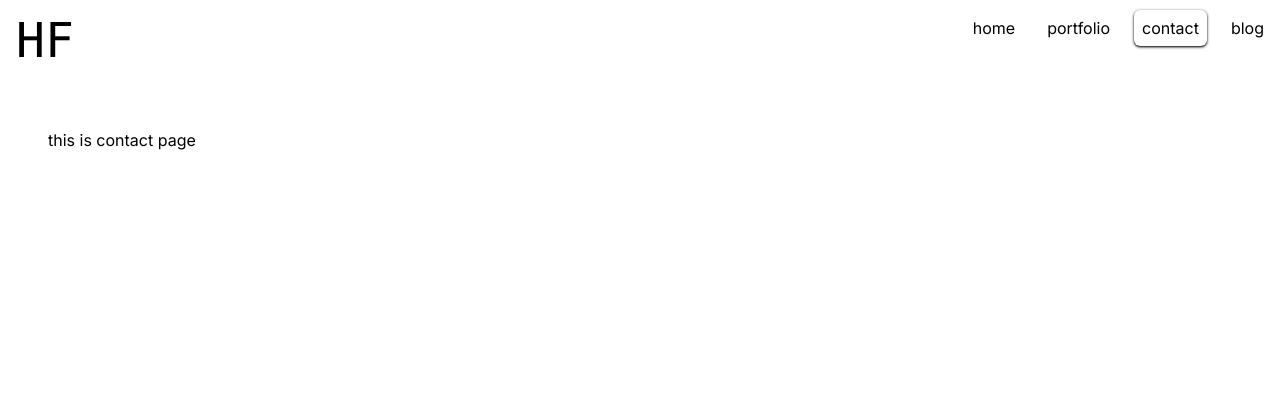
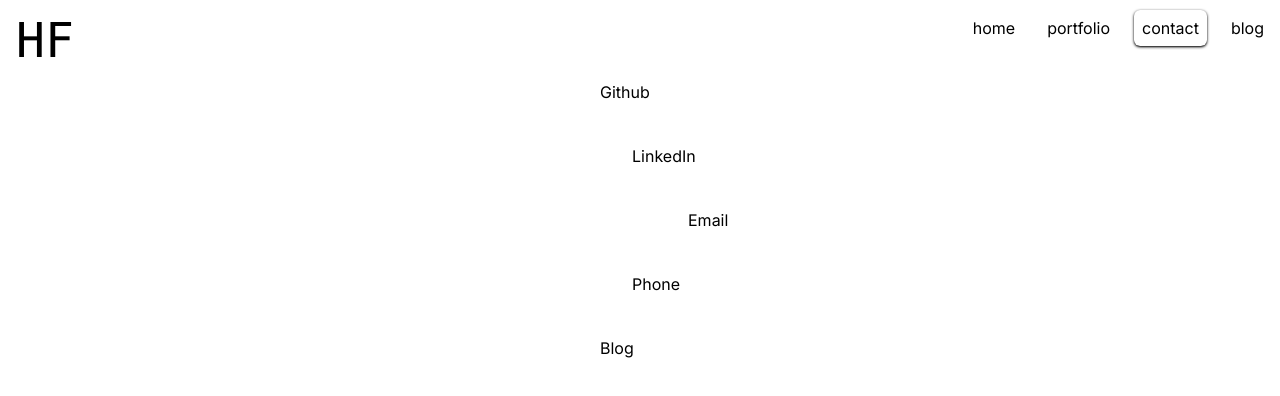
Before and after one commit to halented/personal-site, a Next.js app: page /contact in a window 1280 px wide. Shown: the top 396 px of the page. Built offline with nearby package versions, Linux system fonts and the light colour scheme.

Commit message:
skeleton for contact page

```diff
--- a/app/(home)/contact/page.tsx
+++ b/app/(home)/contact/page.tsx
@@ -1,9 +1,15 @@
 function Page() {
     return (
-        <div>
-            this is contact page
+        <div className="[&>*]:w-24 [&>*]:pb-10 flex flex-col items-center text-left">
+            <div className='pl-2'>Github</div>
+            <div className='pl-10'>LinkedIn</div>
+            <div className='pl-24'>Email</div>
+            <div className='pl-10'>Phone</div>
+            <div className='pl-2'>Blog</div>
         </div>
     );
 }
 
 export default Page;
+
+// github, linkedin, email, phone, dev.to? intsa?
--- a/app/(home)/layout.tsx
+++ b/app/(home)/layout.tsx
@@ -6,7 +6,7 @@ export default function Layout({ children }: { children: React.ReactNode }) {
       <div className="w-full flex-none m-2">
         <Nav />
       </div>
-      <div className="flex-grow p-6 md:overflow-y-auto md:p-12">{children}</div>
+      <div className="">{children}</div>
     </div>
   );
 }
--- a/app/ui/Landing.tsx
+++ b/app/ui/Landing.tsx
@@ -1,6 +1,5 @@
 import Image from "next/image";
 import camping from '../assets/camping.png';
-import dashpoint from '../assets/dashpoint.png';
 import hal from '../assets/hal.jpeg';
 import { buttonStyle } from "../lib/styles";
 
@@ -26,5 +25,3 @@ function Landing() {
 }
 
 export default Landing;
-// /Users/halfriday/Documents/dev/personal-site/app/assets/dashpoint.png
-// app/assets/dashpoint.png
--- a/tailwind.config.ts
+++ b/tailwind.config.ts
@@ -13,6 +13,9 @@ const config: Config = {
         'gradient-conic':
           'conic-gradient(from 180deg at 50% 50%, var(--tw-gradient-stops))',
       },
+      spacing: {
+        '5px': '5px',
+      }
     },
   },
   plugins: [],
```
